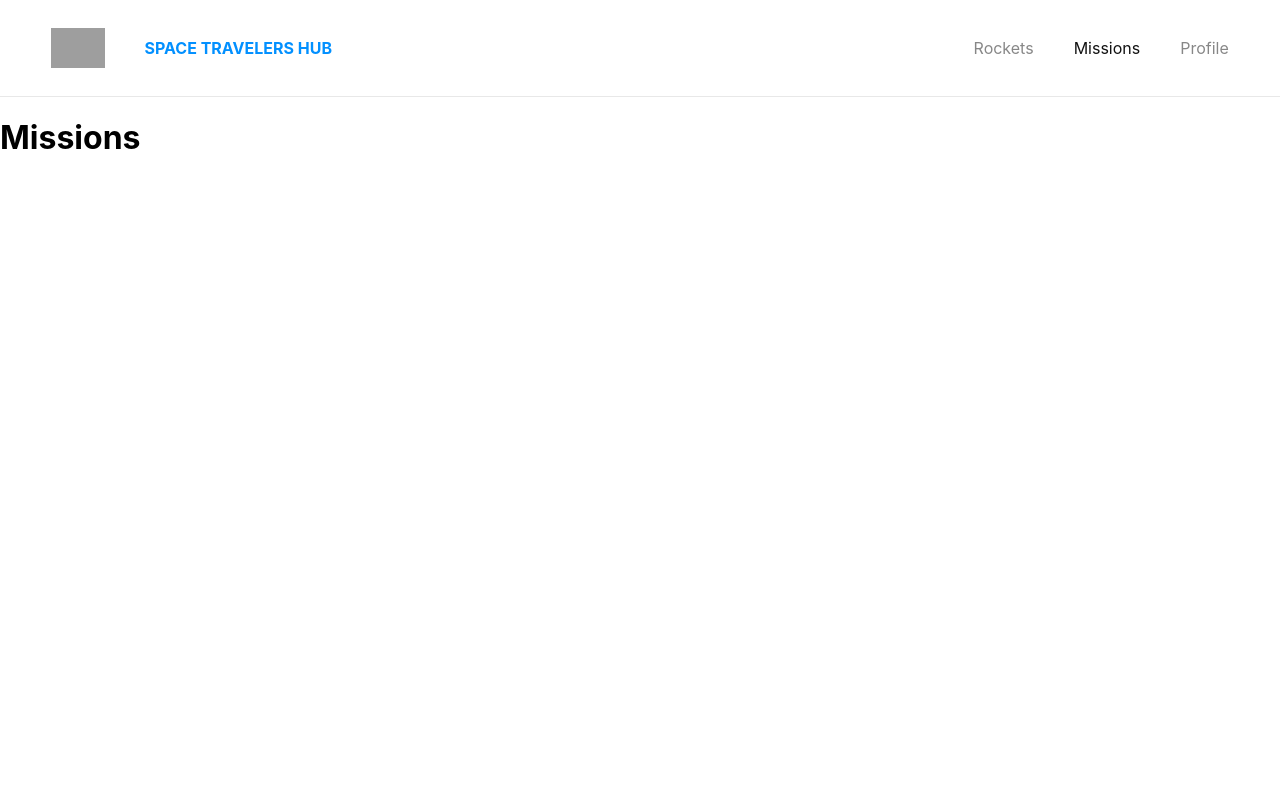
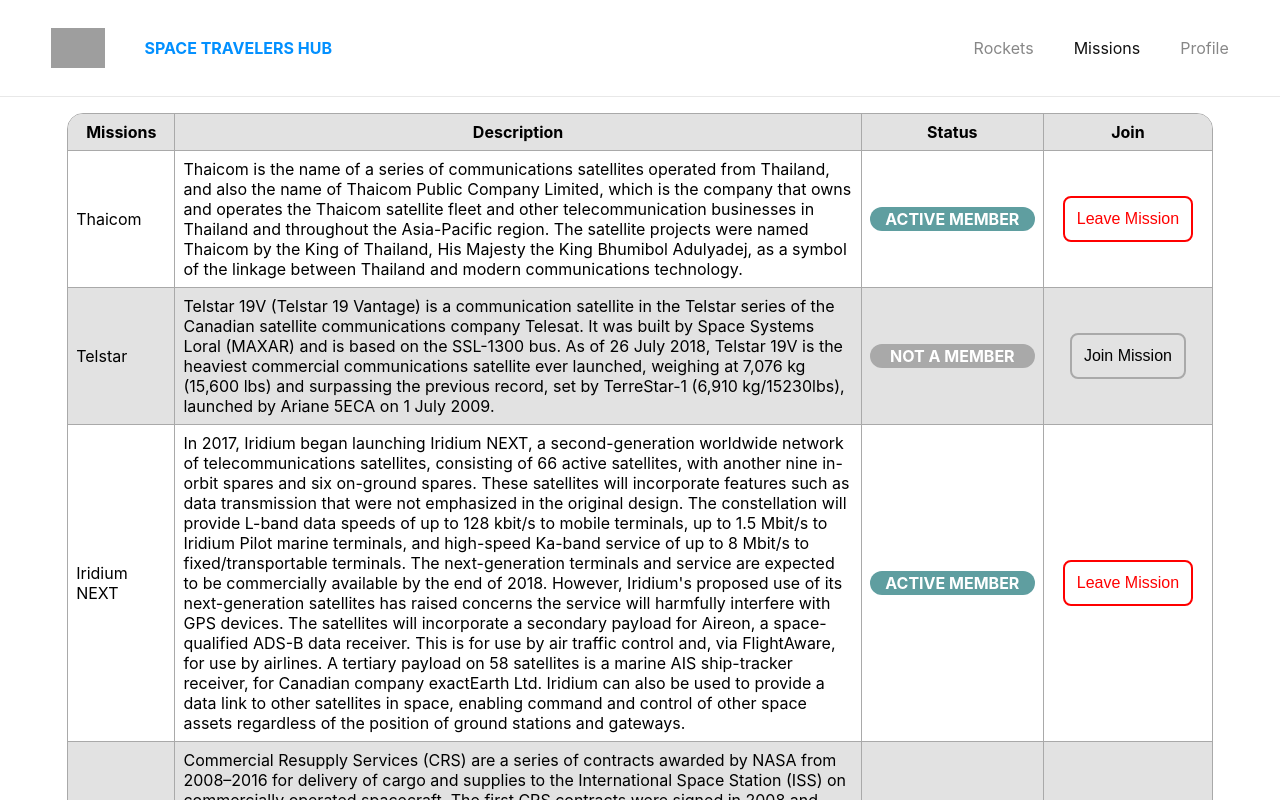
Before and after one commit to carlosmuerto/React-Group-Project, a React (Create React App) app: page /Missions in a window 1280 px wide. Shown: the top 800 px of the page. Built offline with nearby package versions, Linux system fonts and the light colour scheme; grey boxes are pictures that could not be loaded.

Commit message:
Fix Mission Page merge

```diff
--- a/src/view/pages/Missions/Missions.jsx
+++ b/src/view/pages/Missions/Missions.jsx
@@ -1,6 +1,9 @@
+import MissionsList from '../../components/Missions/MissionsList';
+import './Missions.scss';
+
 const MissionsPage = () => (
   <main className="app-missions">
-    <h1>Missions</h1>
+    <MissionsList />
   </main>
 );
 
```
